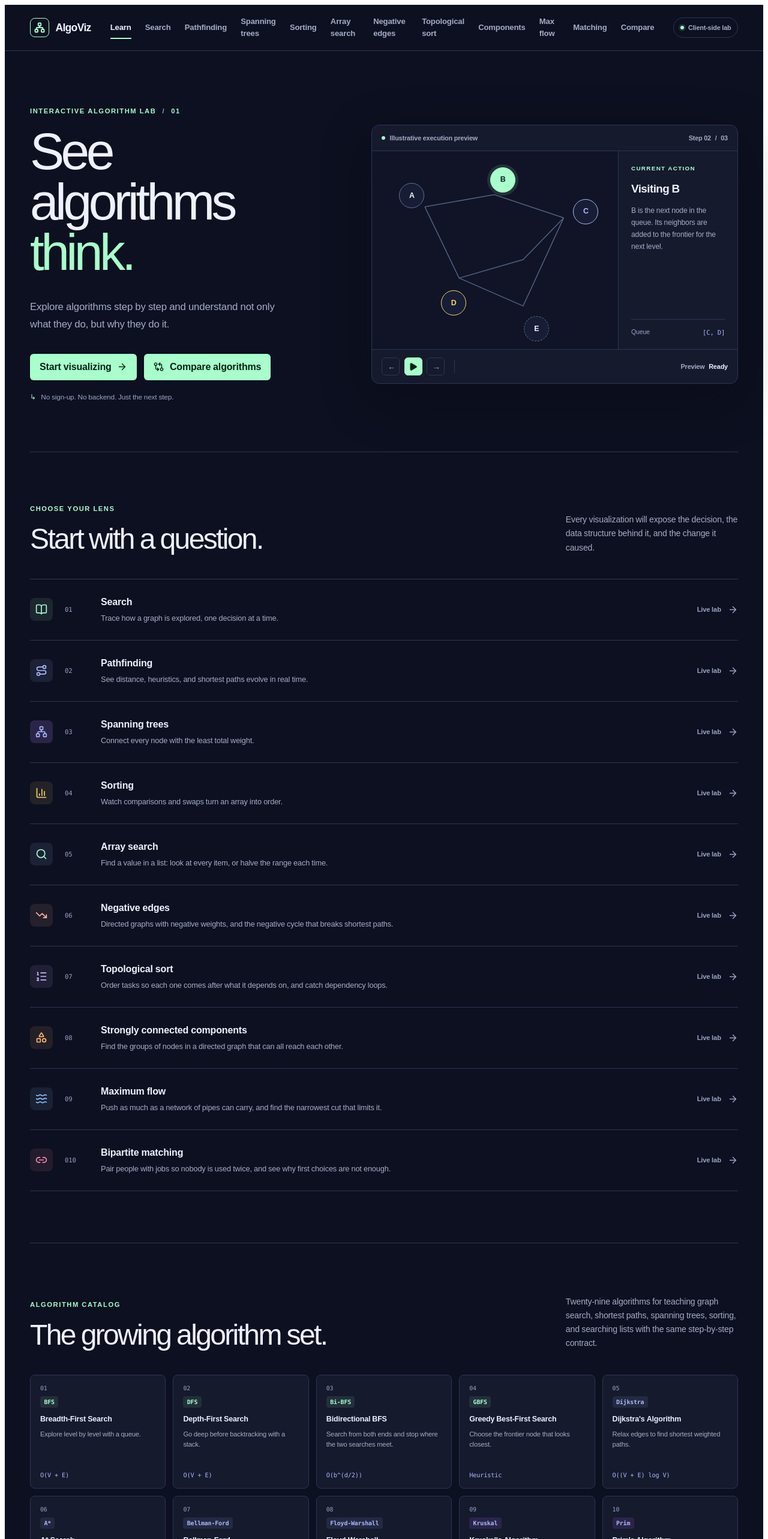
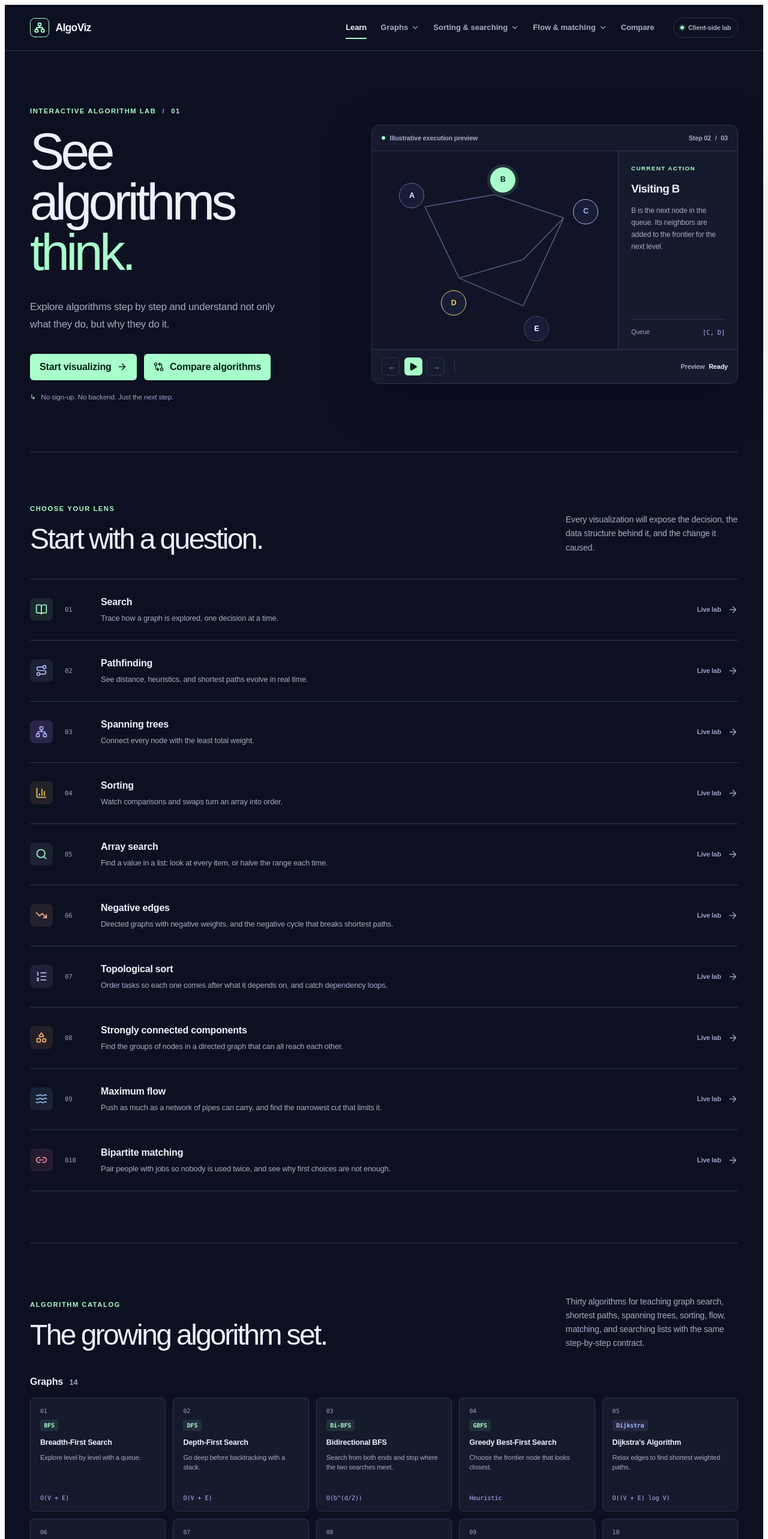
Before and after one commit to Piecez2548/AlgoViz, a React (Vite) app: page / in a window 1280 px wide. Shown: the top 2566 px of the page at 60% size. Built offline with nearby package versions, Linux system fonts and the light colour scheme.

Commit message:
feat(algoviz): grouped navigation and a grouped algorithm catalog on Home
Co-Authored-By: Claude Sonnet 5.5 <noreply@anthropic.com>

```diff
--- a/src/algoviz/algoviz.css
+++ b/src/algoviz/algoviz.css
@@ -1517,3 +1517,67 @@
 /* Let wide tables scroll inside their own box instead of stretching the page. */
 .algoviz-compare-lab, .algoviz-compare-lab > * { min-width: 0; }
 .algoviz-table-wrap { max-width: 100%; }
+
+/* Grouped navigation: three menus instead of a row of eleven links. */
+.algoviz-nav-group {
+  position: relative;
+}
+.algoviz-nav-trigger {
+  display: inline-flex;
+  align-items: center;
+  gap: 0.3rem;
+  border: 0;
+  background: none;
+  font: inherit;
+  font-size: 0.82rem;
+  font-weight: 700;
+  cursor: pointer;
+}
+.algoviz-nav-popover {
+  position: absolute;
+  top: calc(100% + 0.4rem);
+  left: -0.75rem;
+  z-index: 20;
+  display: grid;
+  min-width: 190px;
+  gap: 0.15rem;
+  padding: 0.5rem 0.75rem;
+  border: 1px solid var(--algo-line);
+  border-radius: 10px;
+  background: var(--algo-surface-raised);
+  box-shadow: 0 12px 32px rgb(0 0 0 / 0.35);
+}
+.algoviz-nav-popover .algoviz-nav-link {
+  min-height: 36px;
+  padding: 0.35rem 0;
+}
+.algoviz-mobile-group {
+  display: flex;
+  flex-wrap: wrap;
+  align-items: center;
+  gap: 0.25rem 1.35rem;
+  width: 100%;
+}
+.algoviz-mobile-group-label {
+  width: 100%;
+  color: var(--algo-faint);
+  font-size: 0.7rem;
+  font-weight: 700;
+  letter-spacing: 0.08em;
+  text-transform: uppercase;
+}
+
+.algoviz-catalog-group + .algoviz-catalog-group {
+  margin-top: 2.25rem;
+}
+.algoviz-catalog-group-title {
+  margin: 0 0 0.9rem;
+  color: var(--algo-ink);
+  font-size: 1rem;
+}
+.algoviz-catalog-group-title span {
+  margin-left: 0.4rem;
+  color: var(--algo-faint);
+  font-size: 0.8rem;
+  font-weight: 600;
+}
--- a/src/algoviz/components/layout/AlgoVizLayout.tsx
+++ b/src/algoviz/components/layout/AlgoVizLayout.tsx
@@ -1,26 +1,51 @@
-import { useEffect, useState } from "react";
-import { Link, NavLink, Outlet } from "react-router-dom";
-import { GitCompareArrows, Menu, Network, X } from "lucide-react";
+import { useEffect, useRef, useState } from "react";
+import { Link, NavLink, Outlet, useLocation } from "react-router-dom";
+import { ChevronDown, GitCompareArrows, Menu, Network, X } from "lucide-react";
 
 import "../../algoviz.css";
 
-const navItems = [
-  { to: "", label: "Learn", end: true },
-  { to: "/search", label: "Search" },
-  { to: "/pathfinding", label: "Pathfinding" },
-  { to: "/spanning", label: "Spanning trees" },
-  { to: "/sorting", label: "Sorting" },
-  { to: "/array-search", label: "Array search" },
-  { to: "/negative-weights", label: "Negative edges" },
-  { to: "/topological-sort", label: "Topological sort" },
-  { to: "/strongly-connected", label: "Components" },
-  { to: "/max-flow", label: "Max flow" },
-  { to: "/matching", label: "Matching" },
-  { to: "/compare", label: "Compare" },
+interface NavLeaf { to: string; label: string; end?: boolean }
+interface NavGroup { label: string; items: NavLeaf[] }
+const home: NavLeaf = { to: "", label: "Learn", end: true };
+const compare: NavLeaf = { to: "/compare", label: "Compare" };
+const groups: NavGroup[] = [
+  { label: "Graphs", items: [{ to: "/search", label: "Search" }, { to: "/pathfinding", label: "Pathfinding" }, { to: "/spanning", label: "Spanning trees" }, { to: "/negative-weights", label: "Negative edges" }, { to: "/topological-sort", label: "Topological sort" }, { to: "/strongly-connected", label: "Components" }] },
+  { label: "Sorting & searching", items: [{ to: "/sorting", label: "Sorting" }, { to: "/array-search", label: "Array search" }] },
+  { label: "Flow & matching", items: [{ to: "/max-flow", label: "Max flow" }, { to: "/matching", label: "Matching" }] },
 ];
+
+const linkClass = ({ isActive }: { isActive: boolean }) => (isActive ? "algoviz-nav-link is-active" : "algoviz-nav-link");
+
+function GroupMenu({ group, open, onToggle, onClose }: { group: NavGroup; open: boolean; onToggle: () => void; onClose: () => void }) {
+  const { pathname } = useLocation();
+  const active = group.items.some((item) => pathname === item.to || pathname.startsWith(`${item.to}/`));
+  return (
+    <div className="algoviz-nav-group">
+      <button type="button" className={active ? "algoviz-nav-link algoviz-nav-trigger is-active" : "algoviz-nav-link algoviz-nav-trigger"} aria-expanded={open} onClick={onToggle}>
+        {group.label} <ChevronDown size={14} aria-hidden="true" />
+      </button>
+      {open && (
+        <div className="algoviz-nav-popover">
+          {group.items.map((item) => <NavLink key={item.to} to={item.to} className={linkClass} onClick={onClose}>{item.label}</NavLink>)}
+        </div>
+      )}
+    </div>
+  );
+}
 
 export default function AlgoVizLayout() {
   const [menuOpen, setMenuOpen] = useState(false);
+  const [openGroup, setOpenGroup] = useState<string | null>(null);
+  const navRef = useRef<HTMLElement>(null);
+
+  // A group menu closes on Escape, or when a click or focus lands outside the navigation.
+  useEffect(() => {
+    if (!openGroup) return;
+    const close = (event: Event) => { if (!navRef.current?.contains(event.target as Node)) setOpenGroup(null); };
+    const escape = (event: KeyboardEvent) => { if (event.key === "Escape") setOpenGroup(null); };
+    document.addEventListener("pointerdown", close); document.addEventListener("focusin", close); document.addEventListener("keydown", escape);
+    return () => { document.removeEventListener("pointerdown", close); document.removeEventListener("focusin", close); document.removeEventListener("keydown", escape); };
+  }, [openGroup]);
 
   useEffect(() => {
     const previousTitle = document.title;
@@ -38,17 +63,10 @@ export default function AlgoVizLayout() {
             <span>AlgoViz</span>
           </Link>
 
-          <nav className="algoviz-desktop-nav" aria-label="Primary navigation">
-            {navItems.map((item) => (
-              <NavLink
-                key={item.to}
-                to={item.to}
-                end={item.end}
-                className={({ isActive }) => isActive ? "algoviz-nav-link is-active" : "algoviz-nav-link"}
-              >
-                {item.label}
-              </NavLink>
-            ))}
+          <nav ref={navRef} className="algoviz-desktop-nav" aria-label="Primary navigation">
+            <NavLink to={home.to} end={home.end} className={linkClass}>{home.label}</NavLink>
+            {groups.map((group) => <GroupMenu key={group.label} group={group} open={openGroup === group.label} onToggle={() => setOpenGroup((current) => (current === group.label ? null : group.label))} onClose={() => setOpenGroup(null)} />)}
+            <NavLink to={compare.to} className={linkClass}>{compare.label}</NavLink>
           </nav>
 
           <div className="algoviz-header-actions">
@@ -68,17 +86,14 @@ export default function AlgoVizLayout() {
 
         {menuOpen && (
           <nav id="algoviz-mobile-nav" className="algoviz-mobile-nav" aria-label="Mobile navigation">
-            {navItems.map((item) => (
-              <NavLink
-                key={item.to}
-                to={item.to}
-                end={item.end}
-                className={({ isActive }) => isActive ? "algoviz-nav-link is-active" : "algoviz-nav-link"}
-                onClick={() => setMenuOpen(false)}
-              >
-                {item.label}
-              </NavLink>
+            <NavLink to={home.to} end={home.end} className={linkClass} onClick={() => setMenuOpen(false)}>{home.label}</NavLink>
+            {groups.map((group) => (
+              <div className="algoviz-mobile-group" role="group" aria-label={group.label} key={group.label}>
+                <span className="algoviz-mobile-group-label">{group.label}</span>
+                {group.items.map((item) => <NavLink key={item.to} to={item.to} className={linkClass} onClick={() => setMenuOpen(false)}>{item.label}</NavLink>)}
+              </div>
             ))}
+            <NavLink to={compare.to} className={linkClass} onClick={() => setMenuOpen(false)}>{compare.label}</NavLink>
           </nav>
         )}
       </header>
--- a/src/algoviz/pages/AlgoVizHomePage.tsx
+++ b/src/algoviz/pages/AlgoVizHomePage.tsx
@@ -109,6 +109,12 @@ const algorithmCatalog = [
   { id: "binary-search", name: "Binary search", shortName: "Binary", category: "array-search", complexity: "O(log n)", summary: "Halve the range of a sorted list with every look." },
   { id: "linear-search", name: "Linear search", shortName: "Linear", category: "array-search", complexity: "O(n)", summary: "Check every value from the left until it turns up." },
 ] as const;
+
+const catalogGroups: { label: string; categories: string[] }[] = [
+  { label: "Graphs", categories: ["search", "pathfinding", "spanning", "negative-weights", "topological-sort", "strongly-connected"] },
+  { label: "Sorting and searching", categories: ["sorting", "array-search"] },
+  { label: "Flow and matching", categories: ["max-flow", "matching"] },
+];
 
 function ExecutionPreview() {
   const previewSteps = [
@@ -224,12 +230,17 @@ export default function AlgoVizHomePage() {
             <p className="algoviz-eyebrow">Algorithm catalog</p>
             <h2 id="catalog-heading">The growing algorithm set.</h2>
           </div>
-          <p>Twenty-nine algorithms for teaching graph search, shortest paths, spanning trees, sorting, and searching lists with the same step-by-step contract.</p>
+          <p>Thirty algorithms for teaching graph search, shortest paths, spanning trees, sorting, flow, matching, and searching lists with the same step-by-step contract.</p>
         </div>
+        {catalogGroups.map((group) => {
+          const cards = algorithmCatalog.filter((algorithm) => group.categories.includes(algorithm.category));
+          return (
+            <div className="algoviz-catalog-group" key={group.label}>
+              <h3 className="algoviz-catalog-group-title">{group.label} <span>{cards.length}</span></h3>
               <div className="algoviz-catalog-grid">
-          {algorithmCatalog.map((algorithm, index) => (
+                {cards.map((algorithm) => (
                   <Link className="algoviz-catalog-card" to={`/${algorithm.category}?algorithm=${algorithm.id}`} key={algorithm.shortName}>
-              <span className="algoviz-catalog-number">{String(index + 1).padStart(2, "0")}</span>
+                    <span className="algoviz-catalog-number">{String(algorithmCatalog.indexOf(algorithm) + 1).padStart(2, "0")}</span>
                     <span className={`algoviz-catalog-tag icon-${algorithm.category}`}>{algorithm.shortName}</span>
                     <strong>{algorithm.name}</strong>
                     <span>{algorithm.summary}</span>
@@ -237,6 +248,9 @@ export default function AlgoVizHomePage() {
                   </Link>
                 ))}
               </div>
+            </div>
+          );
+        })}
       </section>
 
       <section className="algoviz-workflow-section" aria-labelledby="workflow-heading">
```
Also changed, not shown: 1 other file (tests, documents, lock files or other folders). Lines whose indentation alone changed are shown as unchanged.
